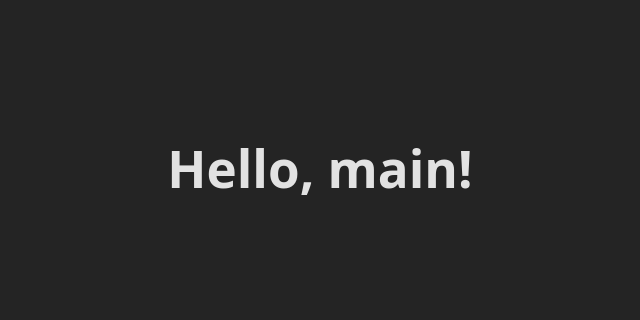
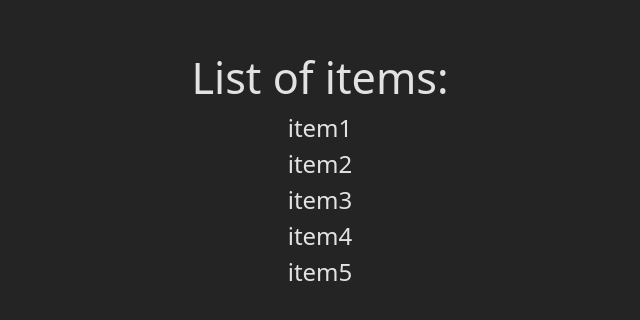
Before and after one commit to Alekseii01/JS-HR-REACT, a React (Vite) app: page / in a window 1280 px wide. Shown: the part 232-552 px from the top of the page, without its empty margins (320-960 px from the left). Built offline with nearby package versions, Linux system fonts and the light colour scheme.

Commit message:
Complete HT-1

```diff
--- a/src/App.jsx
+++ b/src/App.jsx
@@ -2,12 +2,17 @@ import { useState } from 'react'
 import './App.css'
 
 function App() {
+  const items = ["item1", "item2", "item3", "item4", "item5"]
+
   return (
-    <>
-      <div>
-        <h1>Hello, main!</h1>
-      </div>
-    </>
+    <div>
+      <p>List of items:</p>
+      <ul>
+        {items.map((item, index) => (
+          <li key={index}>{item}</li>
+        ))}
+      </ul>
+    </div>
   )
 }
 
--- a/src/index.css
+++ b/src/index.css
@@ -2,6 +2,7 @@
   font-family: system-ui, Avenir, Helvetica, Arial, sans-serif;
   line-height: 1.5;
   font-weight: 400;
+  font-size: 1.5em;
 
   color-scheme: light dark;
   color: rgba(255, 255, 255, 0.87);
@@ -19,9 +20,16 @@ body {
   place-items: center;
   min-width: 320px;
   min-height: 100vh;
+  justify-content: center;
 }
 
-h1 {
-  font-size: 3.2em;
-  line-height: 1.1;
+p {
+  font-size: 1.8em;
+  margin: 0;
 }
+
+ul, li {
+  list-style: none;
+  padding: 0;
+  margin: 0;
+}
```
